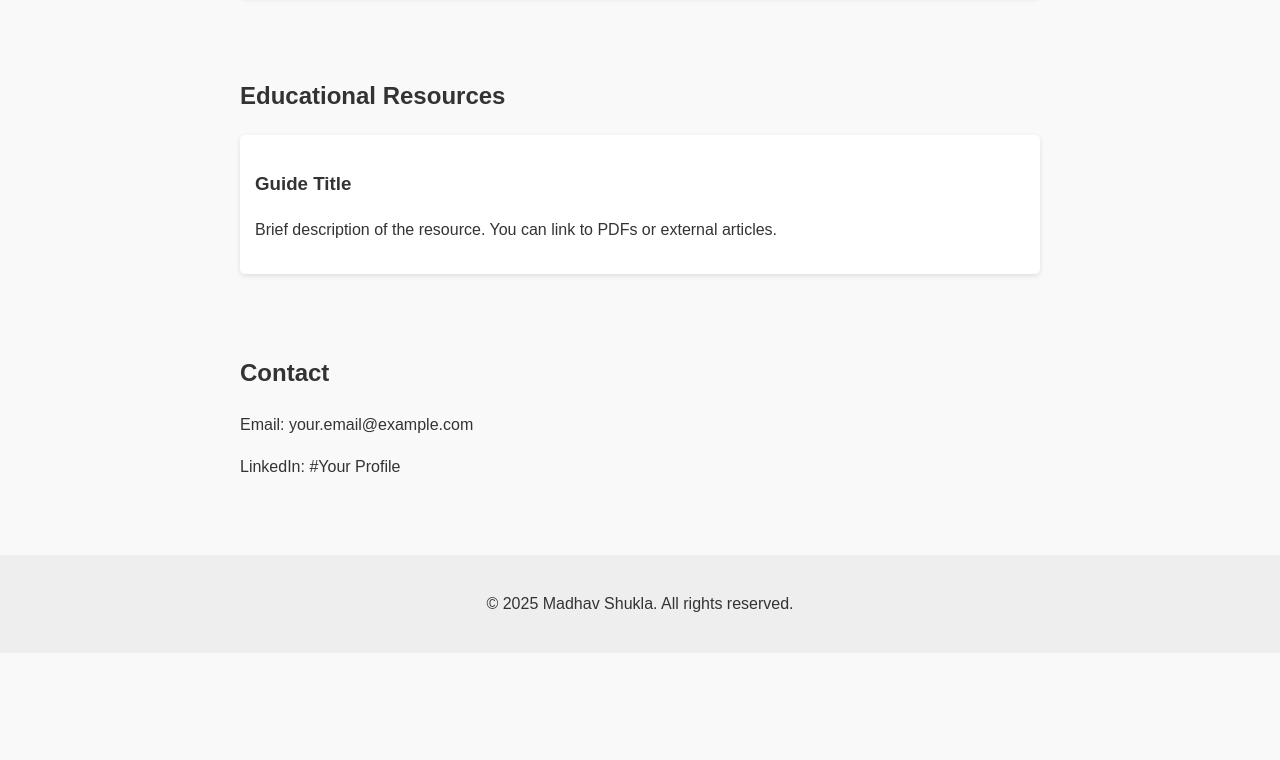
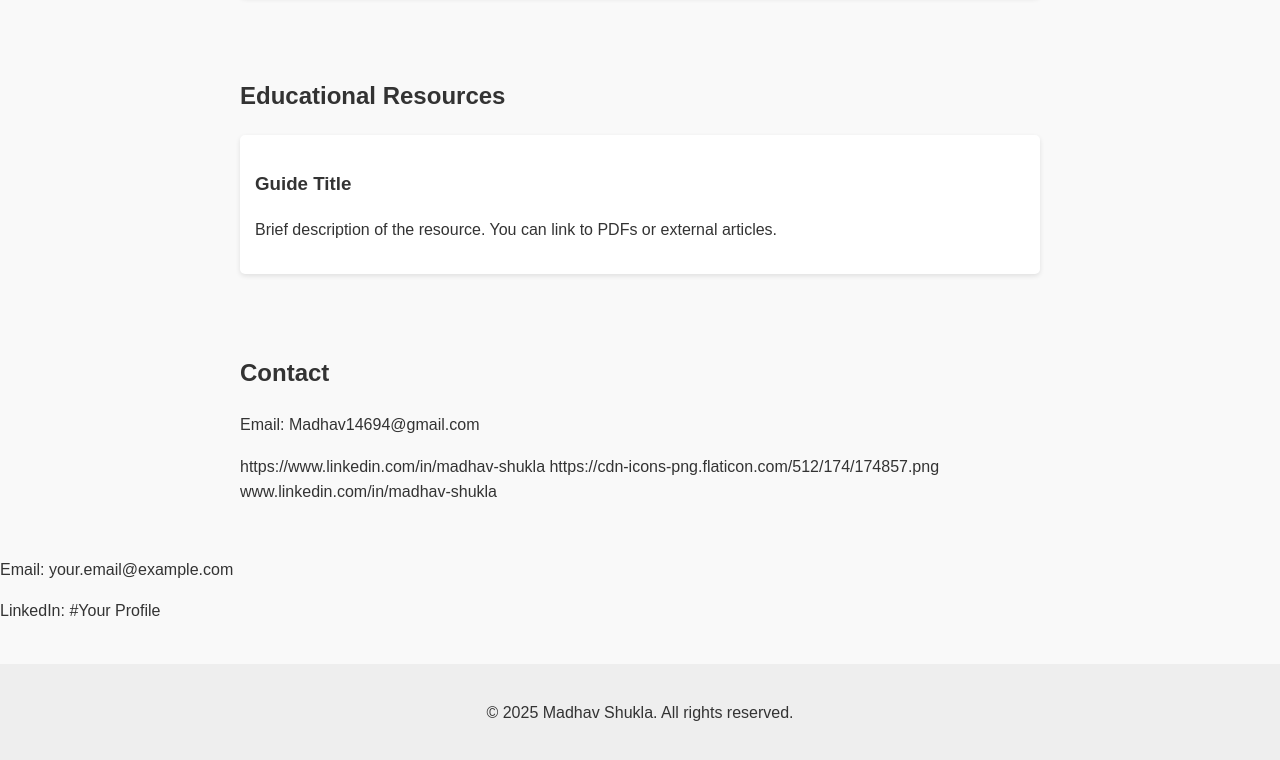
Before and after one commit to Madhav-Shukla/Madhav-Portfolio, a plain HTML site: page index.html in a window 1280 px wide. Shown: the part 740-1500 px from the top of the page. Before the commit the page ends 1393 px from the top, so only its background shows below. Drawn offline with Linux system fonts and the light colour scheme.

Commit message:
Update index.html

```diff
--- a/index.html
+++ b/index.html
@@ -95,6 +95,16 @@
 
   <section id="contact">
     <h2>Contact</h2>
+
+  <p>Email: Madhav14694@gmail.com</p>
+  <p>
+     https://www.linkedin.com/in/madhav-shukla
+      https://cdn-icons-png.flaticon.com/512/174/174857.png
+      www.linkedin.com/in/madhav-shukla
+    </a>
+  </p>
+</section>
+
     <p>Email: your.email@example.com</p>
     <p>LinkedIn: #Your Profile</a></p>
   </section>
```
